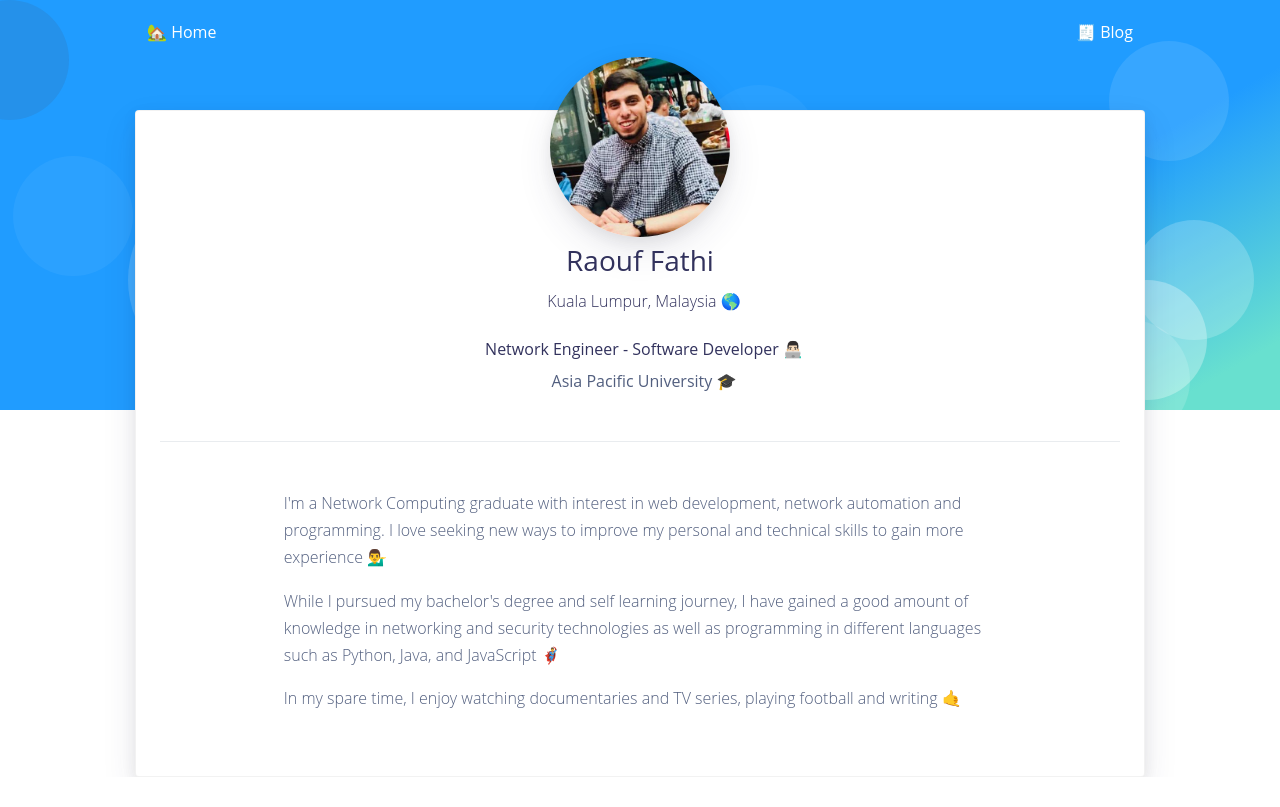
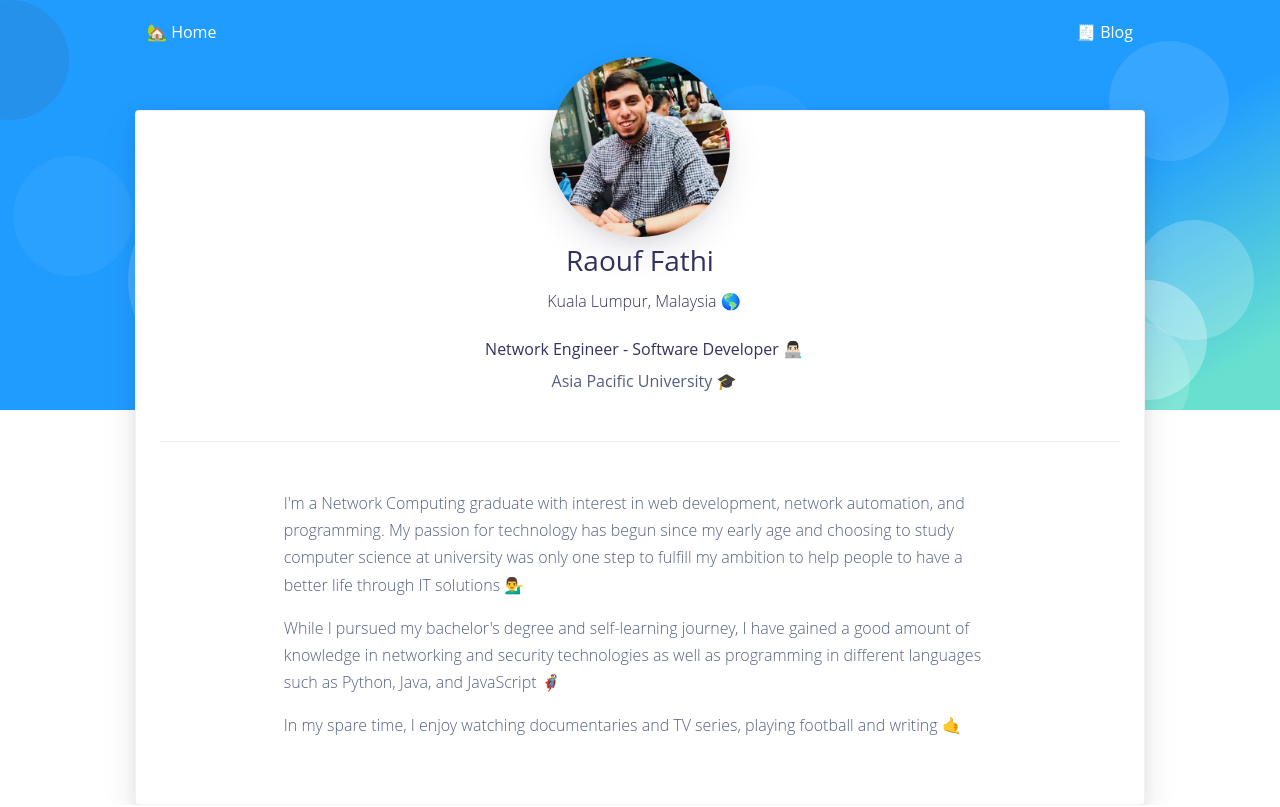
Before and after one commit to raoufswe/raouf.de, a Gatsby site: page /about in a window 1280 px wide. Shown: the top 807 px of the page. Built offline with nearby package versions, Linux system fonts and the light colour scheme; Gatsby itself is replaced by a stand-in of ours.

Commit message:
Update about.js

```diff
--- a/src/pages/about.js
+++ b/src/pages/about.js
@@ -55,9 +55,9 @@ const About = ({location}) => (
             <div className="mt-5 py-5 border-top ">
               <div className="row justify-content-center">
                 <div className="col-lg-9">
-                  <p>I'm a Network Computing graduate with interest in web development, network automation and programming. I love seeking new ways to improve my personal and technical skills to gain more experience 💁‍♂️</p>
+                  <p> I'm a Network Computing graduate with interest in web development, network automation, and programming. My passion for technology has begun since my early age and choosing to study computer science at university was only one step to fulfill my ambition to help people to have a better life through IT solutions 💁‍♂️</p>
 
-                  <p>While I pursued my bachelor's degree and self learning journey, I have gained a good amount of knowledge in networking and security technologies as well as programming in different languages such as Python, Java, and JavaScript 🦸‍♂️</p>
+                  <p>While I pursued my bachelor's degree and self-learning journey, I have gained a good amount of knowledge in networking and security technologies as well as programming in different languages such as Python, Java, and JavaScript 🦸‍♂️</p>
                  <p> In my spare time, I enjoy watching documentaries and TV series, playing football and writing 🤙
                   </p>
 
```
